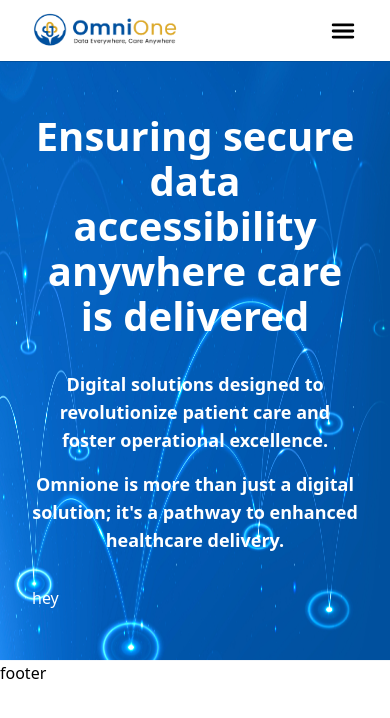
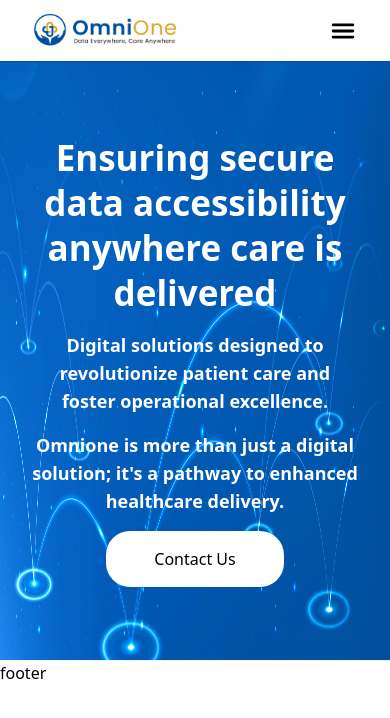
Before and after one commit to iamBlissMedik/omniWeb, a React (Vite) app: page / in a window 390 px wide. Shown: the top 718 px of the page. Built offline with nearby package versions, Linux system fonts and the light colour scheme.

Commit message:
custom button component to the hero section

```diff
--- a/src/components/Hero.tsx
+++ b/src/components/Hero.tsx
@@ -1,4 +1,4 @@
-import React from "react";
+import CustomButton from "./ui/CustomButton";
 
 const Hero = () => {
   return (
@@ -11,9 +11,9 @@ const Hero = () => {
         />
         <div className="absolute  inset-0 ">
           <div className="  h-full flex justify-center items-center px-8 md:px-12 lg:px-32 text-white">
-            <div className="flex  flex-col gap-8 md:gap-8 ">
+            <div className="flex  flex-col gap-4 md:gap-8 ">
               {/* entertaining */}
-              <div className="text-[40px] leading-[45px] lg:text-[60px] lg:leading-[75px] font-extrabold  text-center  ">
+              <div className="text-[35px] md:text-[40px] leading-[45px] lg:text-[60px] lg:leading-[75px] font-extrabold  text-center  ">
                 <span>Ensuring secure data accessibility</span>
                 <br />
                 <span>anywhere care is delivered</span>
@@ -30,8 +30,8 @@ const Hero = () => {
                 </p>
               </div>
               {/* button */}
-              <div>
-                <button>hey</button>
+              <div className="mx-auto">
+                <CustomButton>Contact Us</CustomButton>
               </div>
             </div>
           </div>
--- /dev/null
+++ b/src/components/ui/CustomButton.tsx
@@ -0,0 +1,16 @@
+interface CustomButtonProps
+  extends React.ButtonHTMLAttributes<HTMLButtonElement> {
+  className?: string;
+  children: React.ReactNode;
+}
+const customButton = ({ className, children, ...rest }: CustomButtonProps) => {
+  const defaultClass = `px-12 py-4 rounded-3xl bg-white text-black`;
+  const customClass = `${className ? className : defaultClass}`;
+  return (
+    <button className={customClass} {...rest}>
+      {children}
+    </button>
+  );
+};
+
+export default customButton;
```
